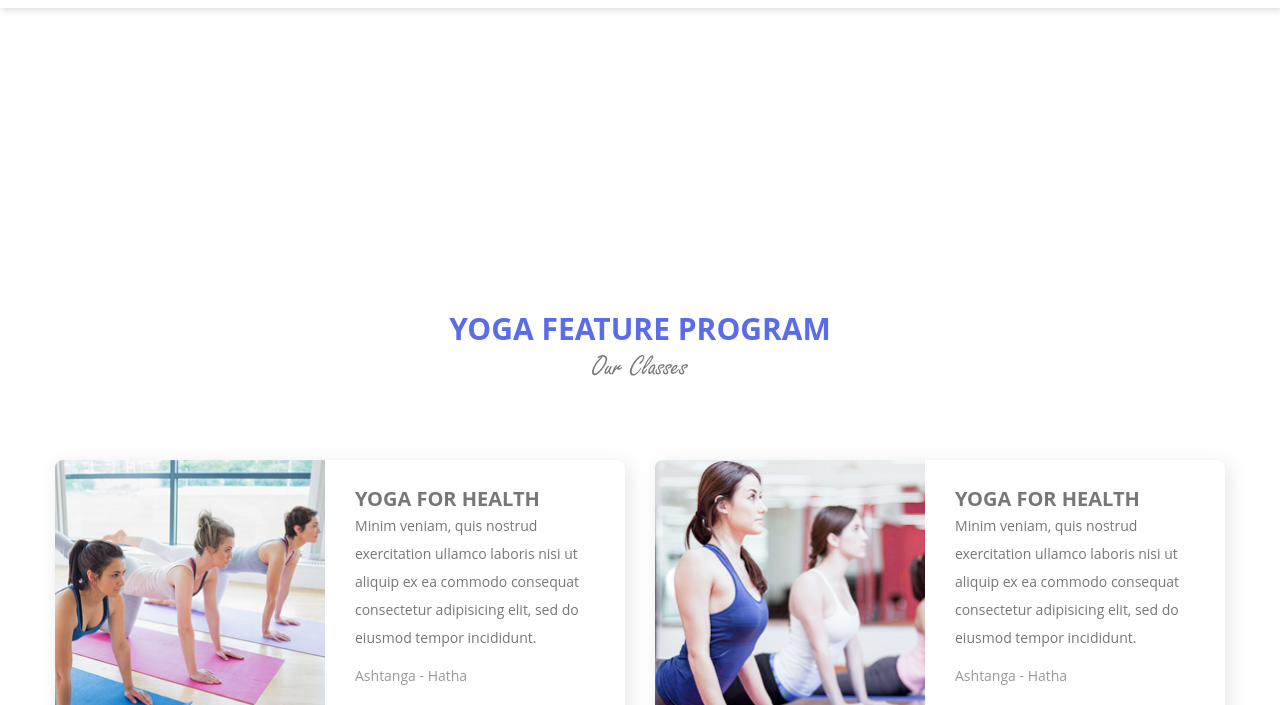
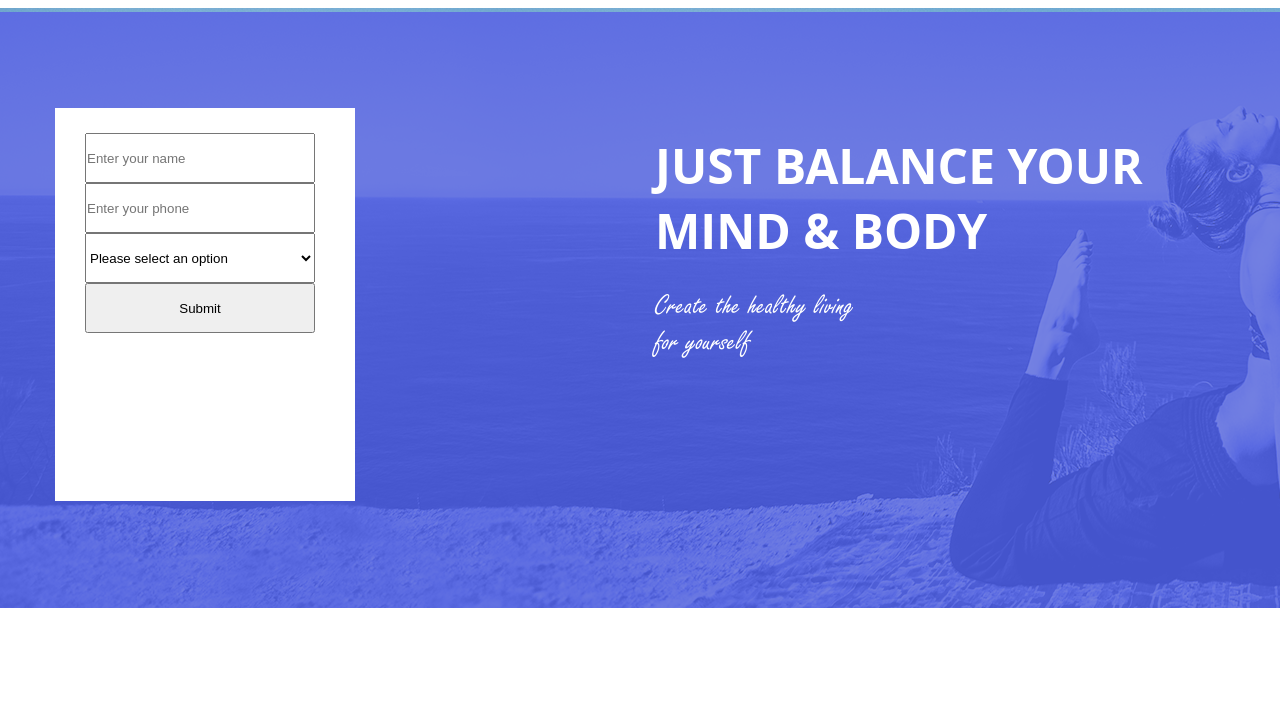
Before and after one commit to butkodenis/Yoga, a plain HTML site: page index.html in a window 1280 px wide. Shown: the part 92-797 px from the top of the page. Drawn offline with nearby package versions, Linux system fonts and the light colour scheme; a web font is replaced by a local one.

Commit message:
carusel fall

```diff
--- a/index.html
+++ b/index.html
@@ -64,20 +64,43 @@
         </div>
     </div>
 </nav>
-<section class="">
+<section class="forms">
+    <div class="container">
+        <div class="row">
+            <div class="col-lg-6">
+                <form>
+                    <input type="text" placeholder="Enter your name">
+                    <input type="tel" placeholder="Enter your phone">
+                    <select name="class"  >
+                        <option value="">Please select an option</option>
+                        <option value="Yoga For Health">Yoga For Health</option>
+                        <option value="Yoga For Lose Weight">Yoga For Lose Weight</option>
+                        <option value="Yoga For Children">Yoga For Children</option>
+                        <option value="Yoga For Elderly">Yoga For Elderly</option>
 
+                    </select>
+                    <input type="submit">
+
+                </form>
+            </div>
+            <div class="col-lg-6">
+                <h1>Just Balance your Mind & Body </h1>
+                <span>Create the healthy living <br>for yourself</span>
+            </div>
+        </div>
+    </div>
 </section>
 <section class="ourclass">
     <div class="container">
         <h2>yoga feature program</h2>
-        <span>our classes</span>
+        <span>Our classes</span>
         <div class="row">
             <div class="col-lg-6">
                 <div class="ourclass-block">
                     <div class="ourclass-block-img">
                         <img class="ourclass-block-img-1" src="images/Our-classes_1.png">
                     </div>
-                    <div class="ourclass-block-content">
+                    <div class="ourclass-bYoga For Healthlock-content">
                         <h3>Yoga For Health</h3>
                         <p>Minim veniam, quis nostrud exercitation ullamco laboris nisi ut aliquip ex ea commodo consequat consectetur adipisicing elit, sed do eiusmod tempor incididunt. </p>
                         <p class="author">Ashtanga - Hatha</p>
@@ -123,6 +146,7 @@
 
         </div>
     </div>
+
 </section>
 <section class="gallery">
     <div class="container-fluid">
@@ -303,7 +327,8 @@
                         <h2> / momth</h2>
                     </div>
                     <div class="price-content">
-                        <h4>ENTRY DATE: MON – FR </h4>
+
+                        <h4>ENTRY DATE: MON – FR</h4>
                         <h4>ENTRY TIME: 8A.M – 8P.M</h4>
                         <h4>NUTRITION ADVICER: no</h4>
                         <button>Buy now</button>
--- a/src/sass/layout/_base.scss
+++ b/src/sass/layout/_base.scss
@@ -9,6 +9,9 @@ section {
 }
 
 h1 {
+  font-size: $fs-h1;
+  font-weight: bold;
+  text-transform: uppercase;
 
 }
 h2 {
@@ -36,7 +39,7 @@ span {
   font-family: FreestyleScript;
   font-size: 30px;
   text-align: center;
-  text-transform: capitalize;
+
   margin: 0 auto;
   display: block;
 }
--- a/src/sass/layout/partials/__partials.scss
+++ b/src/sass/layout/partials/__partials.scss
@@ -3,6 +3,7 @@
 //@import 'buttons';
 //@import "logo";
 @import "nav";
+@import "forms";
 @import  "ourclass";
 
 @import "gallery";
--- a/src/sass/layout/partials/_aboutus.scss
+++ b/src/sass/layout/partials/_aboutus.scss
@@ -54,7 +54,7 @@
         width: 50px;
         height: 50px;
         border-radius: 50%;
-        background-color: white;
+        background-color: #ffffff;
       }
       .owl-prev {
         //left: 20px;
@@ -62,9 +62,10 @@
         margin-left: -25px ;
 
 
+
         float: left;
         background-image: url("/images/prev.png");
-        background-position: 20% 20%
+        background-position: 10% 5%;
       }
       .owl-next {
         //left: 40px;
@@ -73,8 +74,8 @@
 
         float: right;
         background-image: url("/images/next.png");
-        background-position: 20% 20%
-      ;
+        background-position: 0% 18%;
+
       }
     }
   }
--- /dev/null
+++ b/src/sass/layout/partials/_forms.scss
@@ -0,0 +1,24 @@
+.forms {
+  background-image: url("/images/bg.png");
+  height: 600px;
+  color: $white;
+  text-align: left;
+  form {
+    width: 300px;
+    height: 393px;
+    background-color: $white;
+    padding: 25px 40px 40px 30px;
+    select, input {
+      width: 100%;
+      height: 50px;
+    }
+
+  }
+  h1 {
+    margin: 25px  0;
+  }
+  span {
+    text-align: left;
+  }
+
+}
--- a/src/sass/layout/partials/_price.scss
+++ b/src/sass/layout/partials/_price.scss
@@ -1,13 +1,13 @@
 .price {
     background-image: url("/images/bg3.png");
-    background-position: 200% 0%;
+    background-position: 428% 20%;
     background-repeat: no-repeat ;
-;
+
   .price-blick {
       height: 493px;
-    -moz-border-radius: 10px;
+    -moz-border-radius:  10px;
     -webkit-border-radius: 10px;
-    border-radius: 10px; /* border radius */
+    border-radius: 0 0 10px 10px; /* border radius */
     -moz-background-clip: padding;
     -webkit-background-clip: padding-box;
     background-clip: padding-box; /* prevents bg color from leaking outside the border */
```
Also changed, not shown: css/style.min.css, images/bg.png (added).
